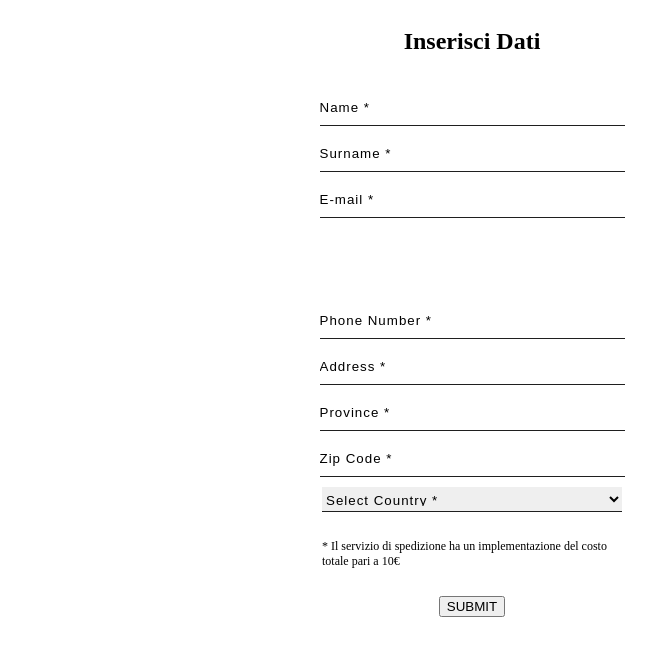
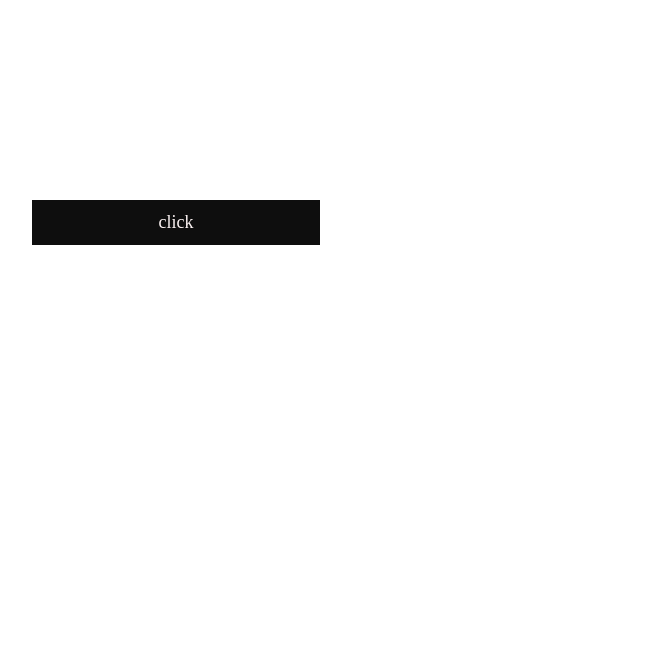
Before and after one commit to AlexCastels/Etna_Rouge, a React (Vite) app: page / in a window 1280 px wide. Shown: the top 656 px of the page, without its empty margins (168-824 px from the left). Built offline with nearby package versions, Linux system fonts and the light colour scheme.

Commit message:
TLG-14:ER:ADD: added and styled the Button component

```diff
--- a/src/App.tsx
+++ b/src/App.tsx
@@ -1,4 +1,5 @@
-import { PayForm } from './components/PayForm'
+
+import Button from './components/UI/button/Button'
 
 
 
@@ -6,7 +7,8 @@ function App() {
 
     return (
         <>
-            <PayForm/>
+         {/*    <PayForm /> */}
+            <Button className='s'> click  </Button>
         </>
     )
 }
--- /dev/null
+++ b/src/components/UI/button/Button.tsx
@@ -0,0 +1,25 @@
+import './button.scss'
+import '../../../style.scss'
+
+import React from "react";
+interface ButtonProps {
+  children: React.ReactNode;
+  onClick: () => void;
+  type?: string;
+  className?: string;
+}
+
+const Button: React.FC<ButtonProps> = ({
+  children,
+  onClick
+}) => {
+
+
+  return (
+    <button onClick={onClick}>
+      {children}
+    </button>
+  );
+};
+
+export default Button;
--- /dev/null
+++ b/src/components/UI/button/button.scss
@@ -0,0 +1,23 @@
+@import '../../../style.scss';
+
+button {
+    border: none;
+    margin: 200px;
+    font-size: 15px ;
+    width: 14rem;
+    padding: 0.4rem 0;
+    color: $main-white;
+    background-color: $main-black;
+    font-family: $main-font;
+    cursor: pointer;
+    &:hover{
+         background-color: $secondary-black ;
+    }
+
+          @media only screen and (min-width: 768px) {
+              font-size: 18px;
+              padding: 12px 18px;
+              width: 18rem;
+          }
+
+}
--- a/src/style.scss
+++ b/src/style.scss
@@ -4,15 +4,12 @@
         box-sizing: border-box;
     }
 
-:root {
-    /* Fonts */
-    --font-family: "Playfair Display", serif;
+        $main-font: "Playfair Display", serif;
+        $main-white: #FDF4F4;
+        $secondary-white: #F5EBE0;
+        $main-black: #0E0E0E;
+        $secondary-black: #212121;
 
-    /* Colori */
-    --main-white: #FDF4F4;
-    --secondary-white: #F5EBE0;
-    --main-black: #0E0E0E;
-}
 
     @font-face {
         font-family: 'Playfair Display';
@@ -21,7 +18,6 @@
         src: url(https://fonts.gstatic.com/s/playfairdisplay/v37/nuFiD-vYSZviVYUb_rj3ij__anPXDTPYgFE_.woff2) format('woff2');
         unicode-range: U+0102-0103, U+0110-0111, U+0128-0129, U+0168-0169, U+01A0-01A1, U+01AF-01B0, U+0300-0301, U+0303-0304, U+0308-0309, U+0323, U+0329, U+1EA0-1EF9, U+20AB;
     }
-
 /* ProductCard */
 
 .single-card-container{
```
Lines whose indentation alone changed are shown as unchanged.
